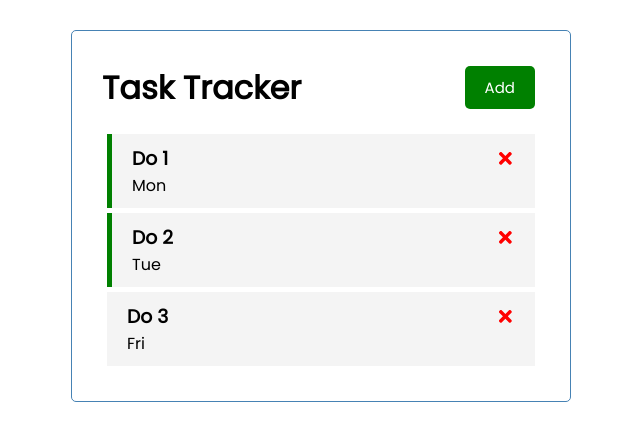
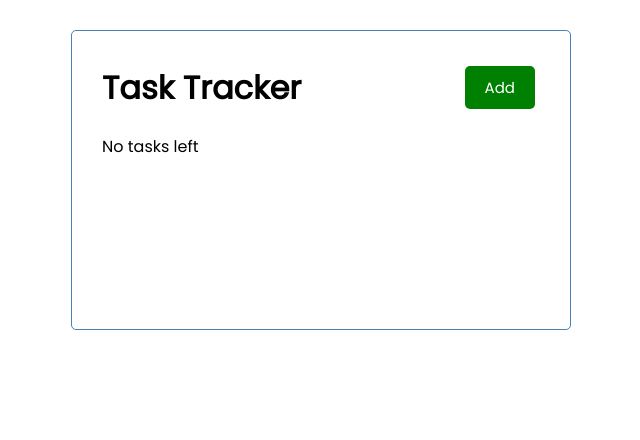
Before and after one commit to o0p/todo-react, a React (Create React App) app: page / in a window 1280 px wide. Shown: the top 440 px of the page, without its empty margins (319-959 px from the left). Built offline with nearby package versions, Linux system fonts and the light colour scheme; data requests are answered from the project's data file.

Commit message:
Add fetchTasks() to App.js using  json-server

```diff
--- a/db.json
+++ b/db.json
@@ -1,19 +1,22 @@
 {
-  "posts": [
+  "tasks": [
     {
       "id": 1,
-      "title": "json-server",
-      "author": "typicode"
+      "text": "Do 1",
+      "day": "Mon",
+      "reminder": true
+    },
+    {
+      "id": 2,
+      "text": "Do 2",
+      "day": "Tue",
+      "reminder": true
+    },
+    {
+      "id": 3,
+      "text": "Do 3",
+      "day": "Fri",
+      "reminder": false
     }
-  ],
-  "comments": [
-    {
-      "id": 1,
-      "body": "some comment",
-      "postId": 1
-    }
-  ],
-  "profile": {
-    "name": "typicode"
-  }
+  ]
 }
--- a/src/App.js
+++ b/src/App.js
@@ -1,4 +1,4 @@
-import { useState } from 'react';
+import { useState, useEffect } from 'react';
 
 import Header from './components/Header';
 import Tasks from './components/Tasks';
@@ -6,26 +6,16 @@ import AddTask from './components/AddTask';
 
 function App() {
   const [showAddTask, setShowAddTask] = useState(false);
-  const [tasks, setTasks] = useState([
-    {
-      id: 1,
-      text: 'Do 1',
-      day: 'Mon',
-      reminder: true,
-    },
-    {
-      id: 2,
-      text: 'Do 2',
-      day: 'Tue',
-      reminder: true,
-    },
-    {
-      id: 3,
-      text: 'Do 3',
-      day: 'Fri',
-      reminder: false,
-    },
-  ]);
+  const [tasks, setTasks] = useState([]);
+  useEffect(() => {
+    const fetchTasks = async () => {
+      const res = await fetch('http://localhost:5000/tasks');
+      const data = await res.json();
+      console.log(data);
+    };
+    fetchTasks();
+  }, []);
+
   // Add task
   const addTask = (task) => {
     const id = Math.floor(Math.random() * 10000) + 1;
```
